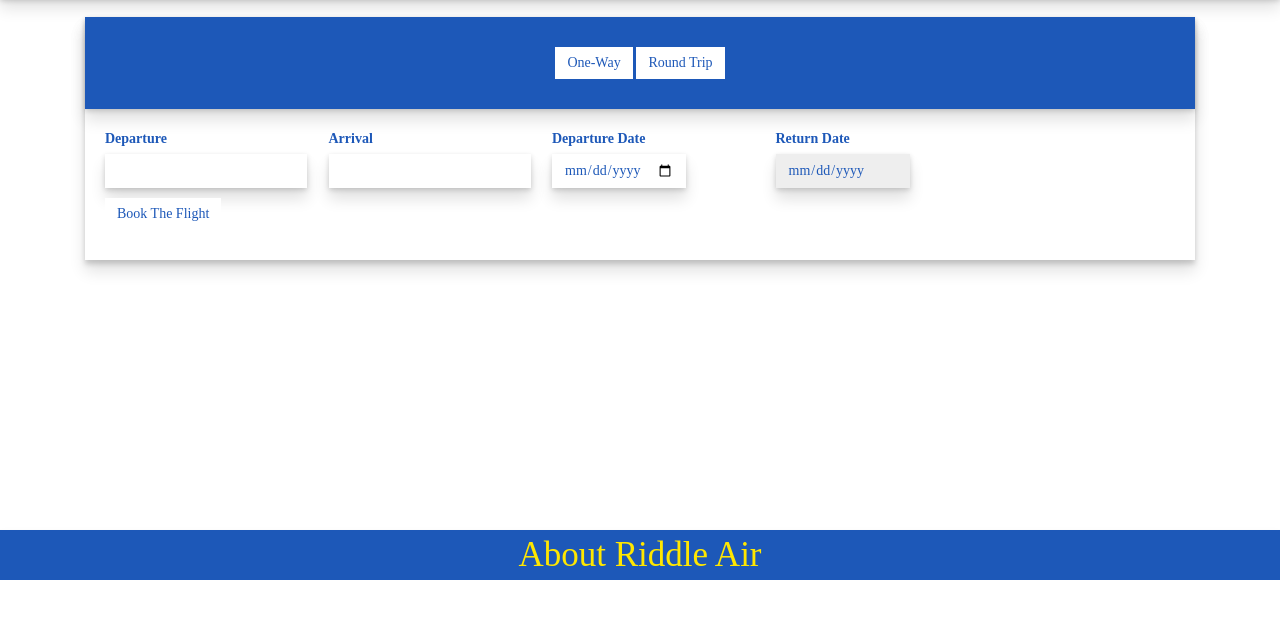
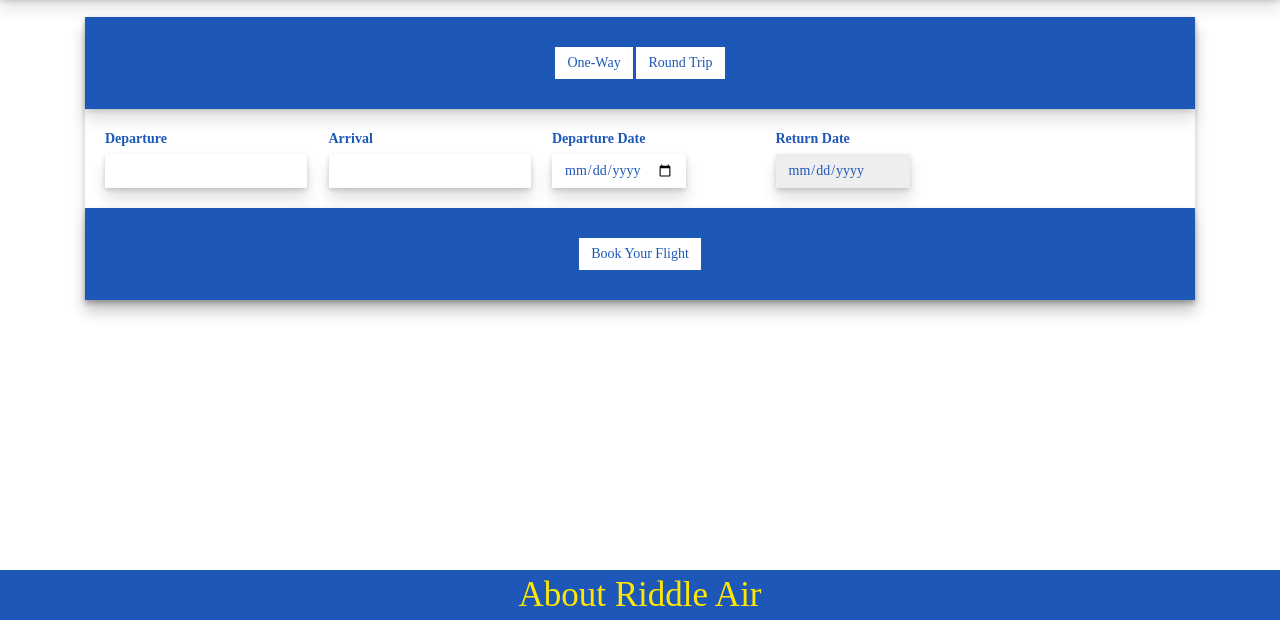
Before and after one commit to RiddleAir/RiddleAir.github.io, a plain HTML site: page index.html in a window 1280 px wide. Shown: the part 753-1373 px from the top of the page. Before the commit the page ends 1333 px from the top, so only its background shows below. Drawn offline with nearby package versions, Linux system fonts and the light colour scheme.

Commit message:
added button

```diff
--- a/index.html
+++ b/index.html
@@ -79,10 +79,11 @@
                                 </br>
                                 <input type="date" class="form-control" disabled>
                             </div>
-                            <div class="form-group">
-                                <a class="btn">Book The Flight</a>
-                            </div>
                         </form>
+                    </div>
+
+                    <div class="card-header">
+                        <a class="btn">Book Your Flight</a>
                     </div>
                 </div>
             </div>
```
